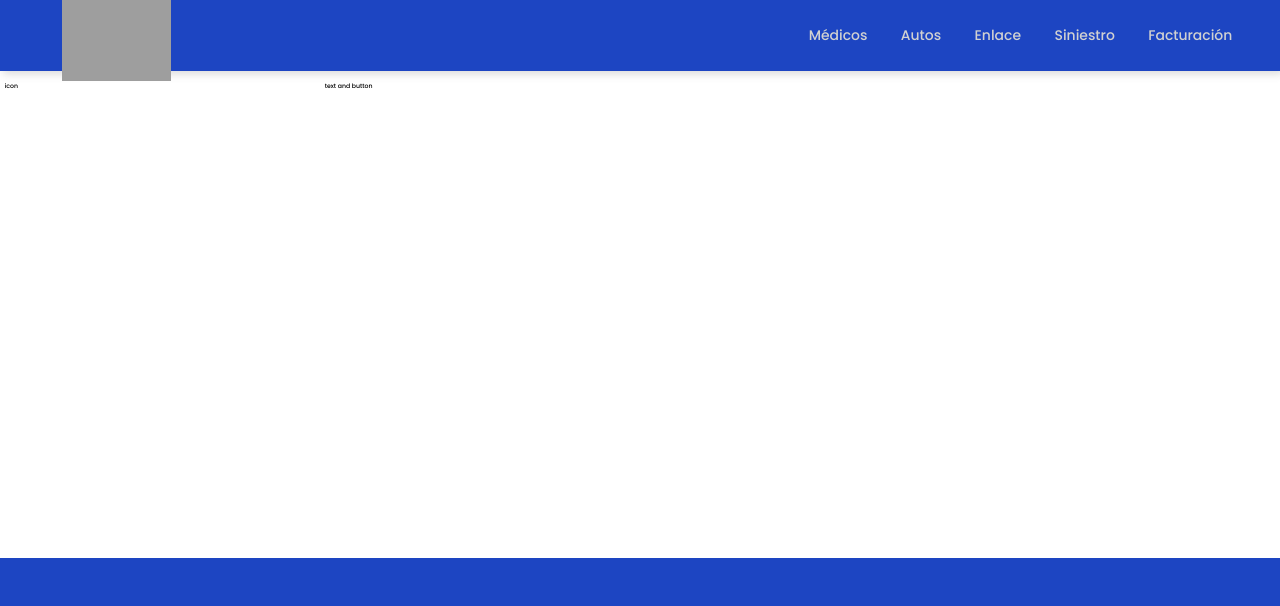
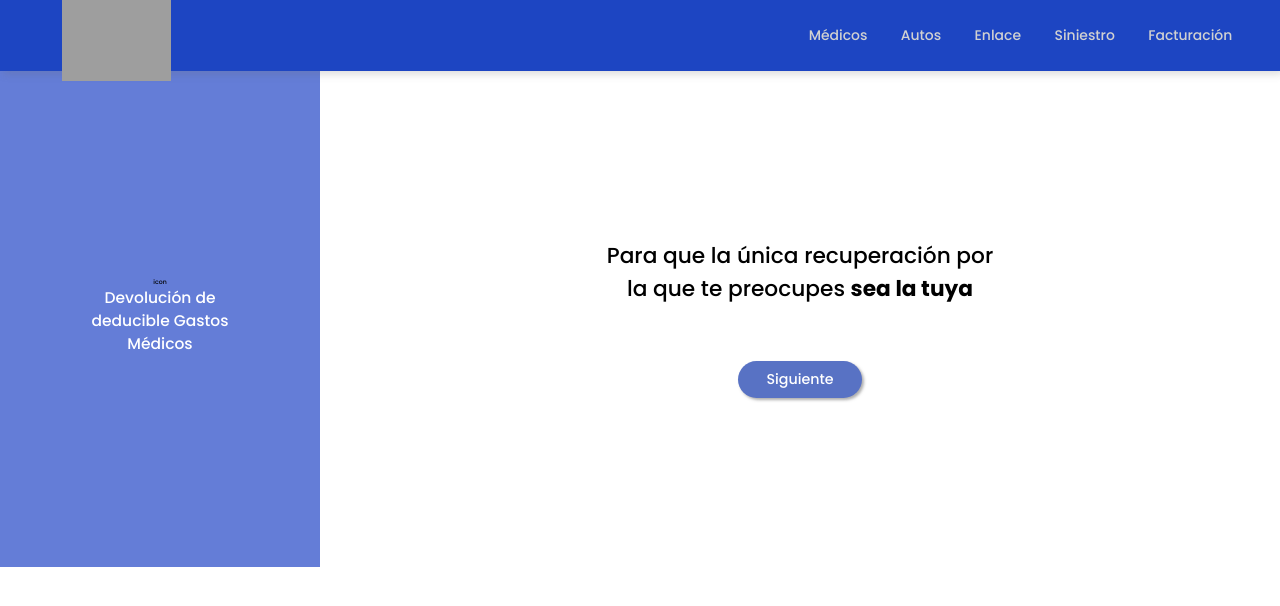
Before and after one commit to Pacyx-Mexico/red-enlace, a React (Vite) app: page /siniestro-gm in a window 1280 px wide. Shown: the top 606 px of the page. Built offline with nearby package versions, Linux system fonts and the light colour scheme; grey boxes are pictures that could not be loaded.

Commit message:
initial step view

```diff
--- a/src/components/siniestros/SiniestroAuto.jsx
+++ b/src/components/siniestros/SiniestroAuto.jsx
@@ -1,19 +1,27 @@
 import Navbar from "../../components/Navbar";
 import Footer from "../../components/Footer";
 import styled from "styled-components";
+import Button from "../Button";
 
 export const SiniestroAuto = () => {
   return (
     <>
       <Navbar />
       <SiniestroAutoContainer>
-        <div className="container-fluid mt-5">
-          <div className="d-flex row">
-            <div className="col-md-3">
+      <div className="container-fluid mt-5">
+          <div className="d-flex row h-100">
+            <div className="col-md-3 icon-cruz d-flex justify-content-center flex-column align-items-center">
               icon
+              <p className="text-white fs-1 text-center">Devolución de <br />
+              deducible Autos <br />
+              </p>
             </div>
-            <div className="col-md-9">
-              text and button
+            <div className="col-md-9 d-flex justify-content-center flex-column align-items-center gap-5">
+              <p className="fs-35 text-center pb-5 mb-5">
+                Que sea el golpe de tu coche, <br />
+                <span className="fw-bold">No sea un golpe en tu cartera</span>
+              </p>
+              <Button text="Siguiente" />
             </div>
           </div>
         </div>
@@ -24,7 +32,19 @@ export const SiniestroAuto = () => {
 }
 
 const SiniestroAutoContainer = styled.section`
-  height: 90rem;
-  padding-top: 10rem;
+  height: 110rem;
+  padding-top: 8.5rem;
   padding-bottom: 10rem;
+
+
+  @media (min-width: 992px) {
+    .icon-cruz {
+      background: #647dd7;
+      height: 80rem;
+    }
+
+    .fs-35 {
+      font-size: 3.5rem;
+    }
+  }
 `
--- a/src/components/siniestros/SiniestroGM.jsx
+++ b/src/components/siniestros/SiniestroGM.jsx
@@ -1,6 +1,7 @@
 import Navbar from "../../components/Navbar";
 import Footer from "../../components/Footer";
 import styled from "styled-components";
+import Button from "../Button";
 
 export const SiniestroGM = () => {
 
@@ -9,12 +10,19 @@ export const SiniestroGM = () => {
       <Navbar />
       <SiniestroGMContainer>
         <div className="container-fluid mt-5">
-          <div className="d-flex row">
-            <div className="col-md-3">
+          <div className="d-flex row h-100">
+            <div className="col-md-3 icon-cruz d-flex justify-content-center flex-column align-items-center">
               icon
+              <p className="text-white fs-1 text-center">Devolución de <br />
+              deducible Gastos <br />
+              Médicos</p>
             </div>
-            <div className="col-md-9">
-              text and button
+            <div className="col-md-9 d-flex justify-content-center flex-column align-items-center gap-5">
+              <p className="fs-35 text-center pb-5 mb-5">
+                Para que la única recuperación por <br />
+                la que te preocupes <span className="fw-bold">sea la tuya</span>
+              </p>
+              <Button text="Siguiente" />
             </div>
           </div>
         </div>
@@ -25,7 +33,19 @@ export const SiniestroGM = () => {
 }
 
 const SiniestroGMContainer = styled.section`
-  height: 90rem;
-  padding-top: 10rem;
+  height: 110rem;
+  padding-top: 8.5rem;
   padding-bottom: 10rem;
+
+
+  @media (min-width: 992px) {
+    .icon-cruz {
+      background: #647dd7;
+      height: 80rem;
+    }
+
+    .fs-35 {
+      font-size: 3.5rem;
+    }
+  }
 `
```
